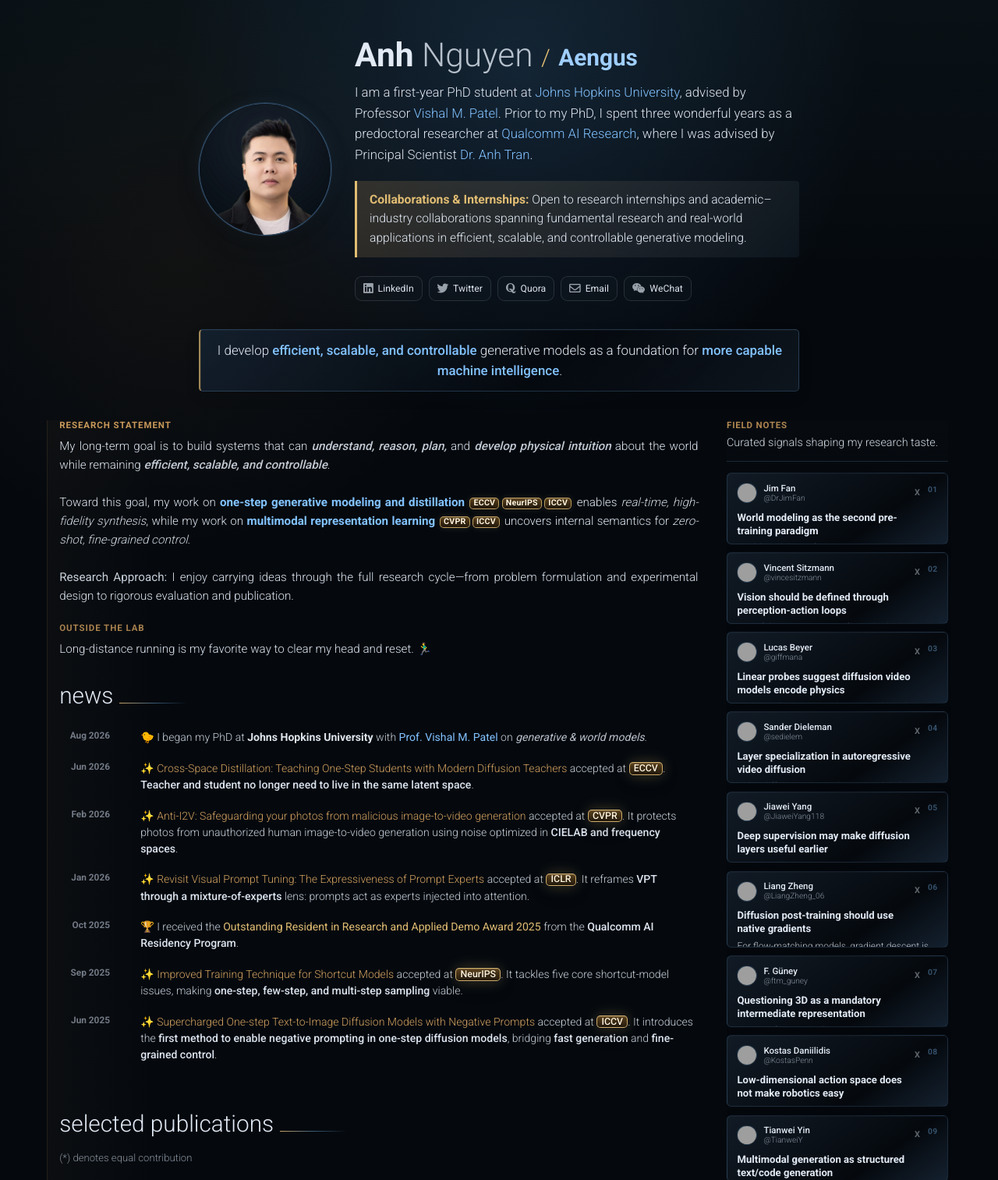
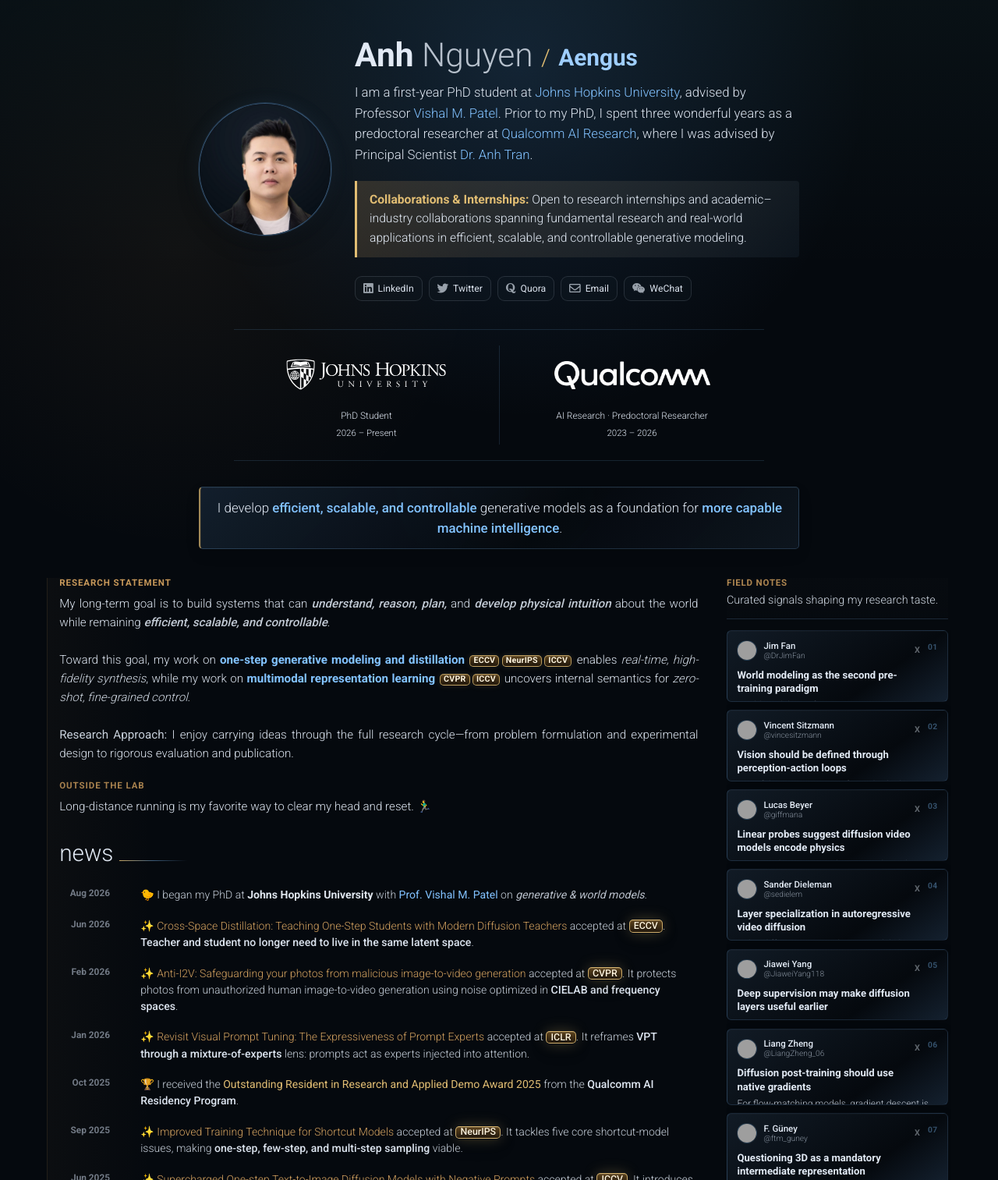
Before and after one commit to aengusng8/aengusng8.github.io, a Jekyll site: the page built from _pages/about.md, in a window 1280 px wide, cut to the strip 0-1513 px from the top of the page. Shown: the whole strip at 78% size. Built offline with Jekyll 4.4.1, drawn with Linux system fonts in a browser that asks for light colours; emoji names are drawn with the system emoji font; comment, search, counter and statistics services are not loaded; a style sheet for code colours, icons or effects is not loaded; grey boxes are pictures that could not be loaded.

Commit message:
Add compact research affiliation logo strip

```diff
--- /dev/null
+++ b/_includes/affiliations.html
@@ -0,0 +1,20 @@
+<!-- Personal affiliations, newest first. Dates must reflect confirmed appointments. -->
+<nav class="affiliation-strip" aria-label="Research and education affiliations">
+  <a class="affiliation-strip__item" href="https://www.jhu.edu/">
+    <span class="affiliation-strip__logo">
+      <img src="{{ '/assets/img/affiliations/jhu-white.svg' | relative_url }}"
+           alt="Johns Hopkins University" width="220" height="64" decoding="async">
+    </span>
+    <span class="affiliation-strip__role">PhD Student</span>
+    <span class="affiliation-strip__date">2026 &ndash; Present</span>
+  </a>
+  <a class="affiliation-strip__item" href="https://www.qualcomm.com/research/artificial-intelligence">
+    <span class="affiliation-strip__logo">
+      <img class="affiliation-strip__qualcomm"
+           src="{{ '/assets/img/affiliations/qualcomm.png' | relative_url }}"
+           alt="Qualcomm" width="200" height="38" decoding="async">
+    </span>
+    <span class="affiliation-strip__role">AI Research · Predoctoral Researcher</span>
+    <span class="affiliation-strip__date">2023 &ndash; 2026</span>
+  </a>
+</nav>
--- a/_layouts/about.html
+++ b/_layouts/about.html
@@ -54,6 +54,7 @@
             </div>
           </div>
           {%- endif %}
+          {% include affiliations.html %}
           <div class="clearfix">
             {{ content }}
           </div>
--- a/_sass/_layout.scss
+++ b/_sass/_layout.scss
@@ -175,6 +175,62 @@
   }
 }
 
+.affiliation-strip {
+  display: grid;
+  grid-template-columns: repeat(2, minmax(0, 1fr));
+  max-width: 680px;
+  margin: 0 auto 2.1rem;
+  padding: 1.25rem 0;
+  border-top: 1px solid rgba(130, 194, 255, 0.14);
+  border-bottom: 1px solid rgba(130, 194, 255, 0.14);
+}
+
+.affiliation-strip__item {
+  display: flex;
+  flex-direction: column;
+  align-items: center;
+  justify-content: flex-start;
+  gap: 0.3rem;
+  padding: 0.35rem 1rem;
+  text-align: center;
+  color: var(--profile-text);
+  text-decoration: none;
+
+  & + & { border-left: 1px solid rgba(130, 194, 255, 0.14); }
+  &:hover { color: var(--profile-blue); text-decoration: none; }
+  &:focus-visible { outline: 2px solid var(--profile-blue); outline-offset: 4px; }
+}
+
+.affiliation-strip__logo {
+  display: flex;
+  align-items: center;
+  justify-content: center;
+  height: 64px;
+  margin-bottom: 0.4rem;
+  width: 100%;
+
+  img { display: block; max-width: 100%; object-fit: contain; }
+}
+
+.affiliation-strip__qualcomm { filter: brightness(0) invert(1); }
+.affiliation-strip__role { font-size: 0.75rem; line-height: 1.5; }
+.affiliation-strip__date {
+  color: var(--global-text-color-light);
+  font-size: 0.72rem;
+  line-height: 1.5;
+  font-variant-numeric: tabular-nums;
+}
+
+@media (max-width: 575px) {
+  .affiliation-strip { margin-bottom: 1.3rem; padding: 0.75rem 0; }
+  .affiliation-strip__item { padding: 0.25rem 0.65rem; }
+  .affiliation-strip__logo { height: 48px; }
+  .affiliation-strip__logo img { max-height: 48px; }
+  .affiliation-strip__qualcomm { width: 140px; }
+  .affiliation-strip__role { font-size: 0.65rem; min-height: 2.9em; }
+  .affiliation-strip__date { font-size: 0.65rem; }
+}
+
 // TODO: redefine content layout.
 
 
```
Also changed, not shown: assets/img/affiliations/README.md (added, +9 -0 lines), assets/img/affiliations/jhu-white.svg (added), assets/img/affiliations/qualcomm.png (added).
